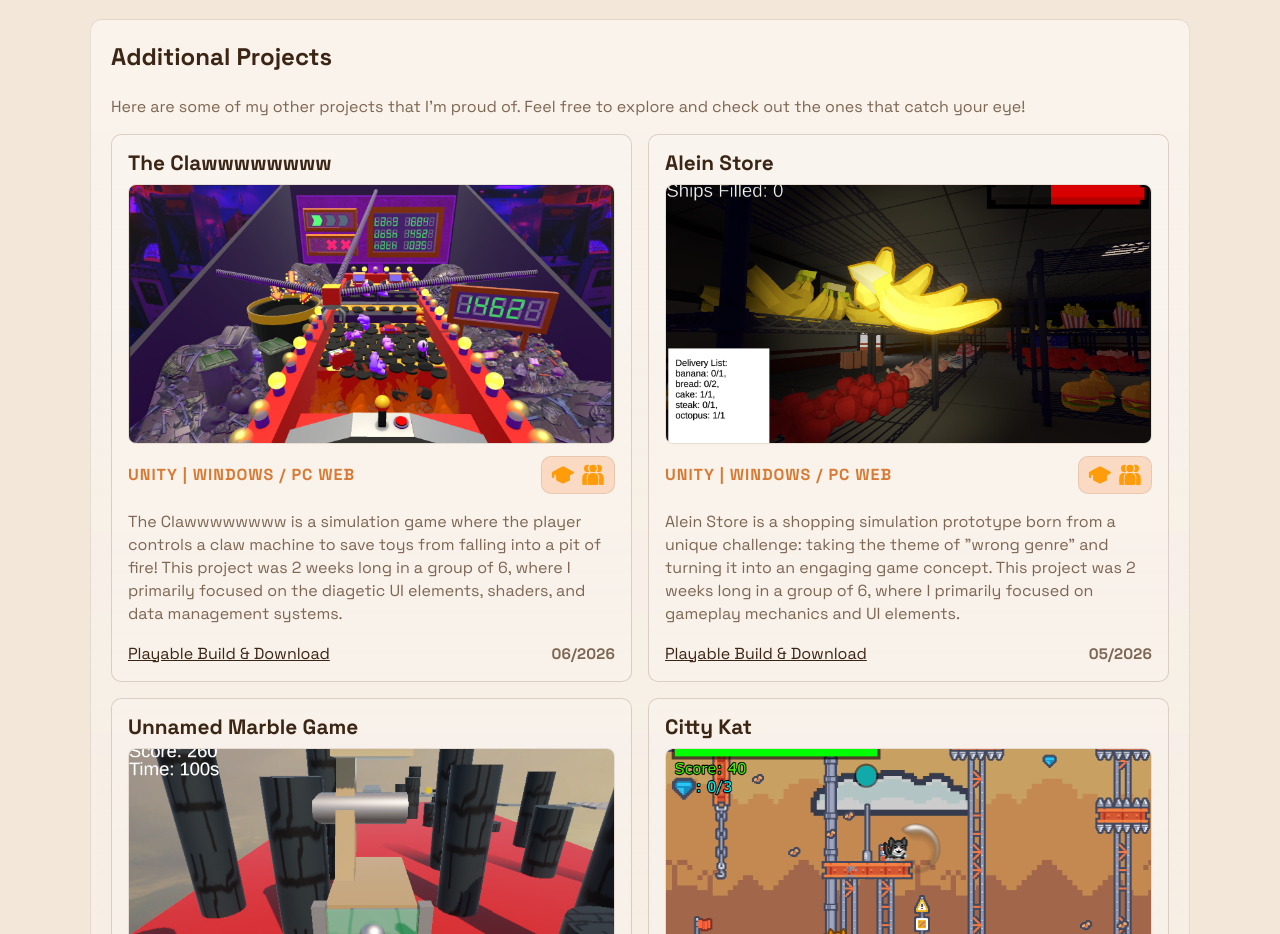
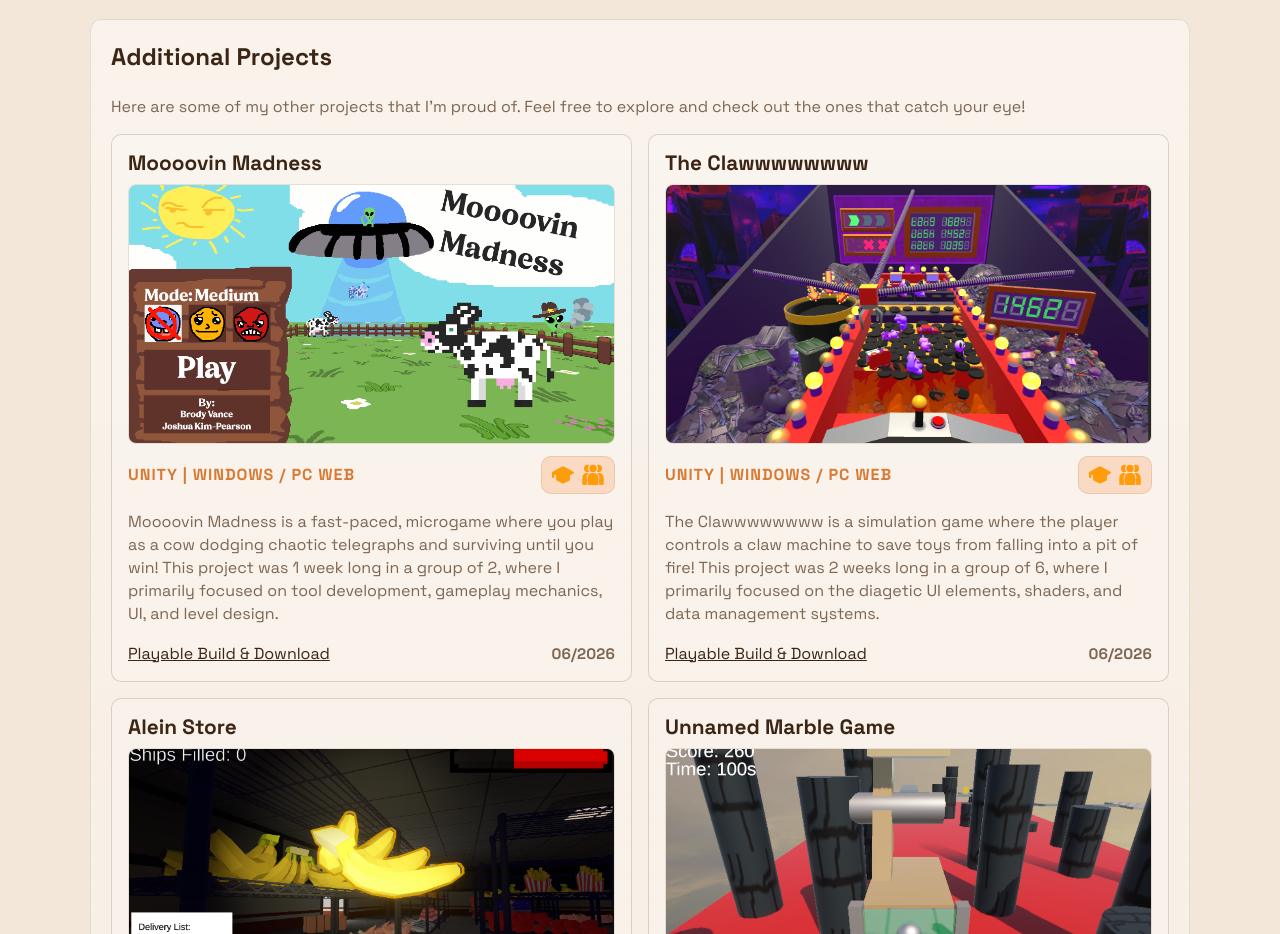
Before and after one commit to JoshuWoshua/Portfolio, a website: page projects.html in a window 1280 px wide. Shown: the part 1900-2834 px from the top of the page. Drawn offline with Linux system fonts and the light colour scheme.

Commit message:
Added Moooovin Madness

```diff
--- a/projects.html
+++ b/projects.html
@@ -162,6 +162,36 @@
 					Here are some of my other projects that I'm proud of. Feel free to explore and check out the ones that catch your eye!
 				</p>
 				<ul class="projects additional-grid">
+					<li class="project-item additional-motif">
+						<div class="project-title-row">
+							<h3>Moooovin Madness</h3>
+						</div>
+						<img class="project-thumb" src="assets/images/MoooovinMadness.png" alt="Moooovin Madness project screenshot placeholder" />
+						<div class="project-tag-row">
+							<p class="project-tag">Unity | Windows / PC Web</p>
+							<div class="project-media">
+								<span class="icon-tip tip-school">
+									<img
+										class="project-icon tint-white-orange"
+										src="assets/images/School.svg"
+										alt="School project icon"
+									/>
+								</span>
+								<span class="icon-tip tip-group">
+									<img
+										class="project-icon tint-white-orange"
+										src="assets/images/Group.svg"
+										alt="Group work icon"
+									/>
+								</span>
+							</div>
+						</div>
+						<p class="muted">Moooovin Madness is a fast-paced, microgame where you play as a cow dodging chaotic telegraphs and surviving until you win! This project was 1 week long in a group of 2, where I primarily focused on tool development, gameplay mechanics, UI, and level design.</p>
+						<div class="project-meta-row">
+							<p class="project-links"><a href="https://joshuwoshua.itch.io/moooovin-madness">Playable Build & Download</a></p>
+							<p class="project-date">06/2026</p>
+						</div>
+					</li>
 					<li class="project-item additional-motif">
 						<div class="project-title-row">
 							<h3>The Clawwwwwwww</h3>
```
Also changed, not shown: assets/images/MoooovinMadness.png (added).
